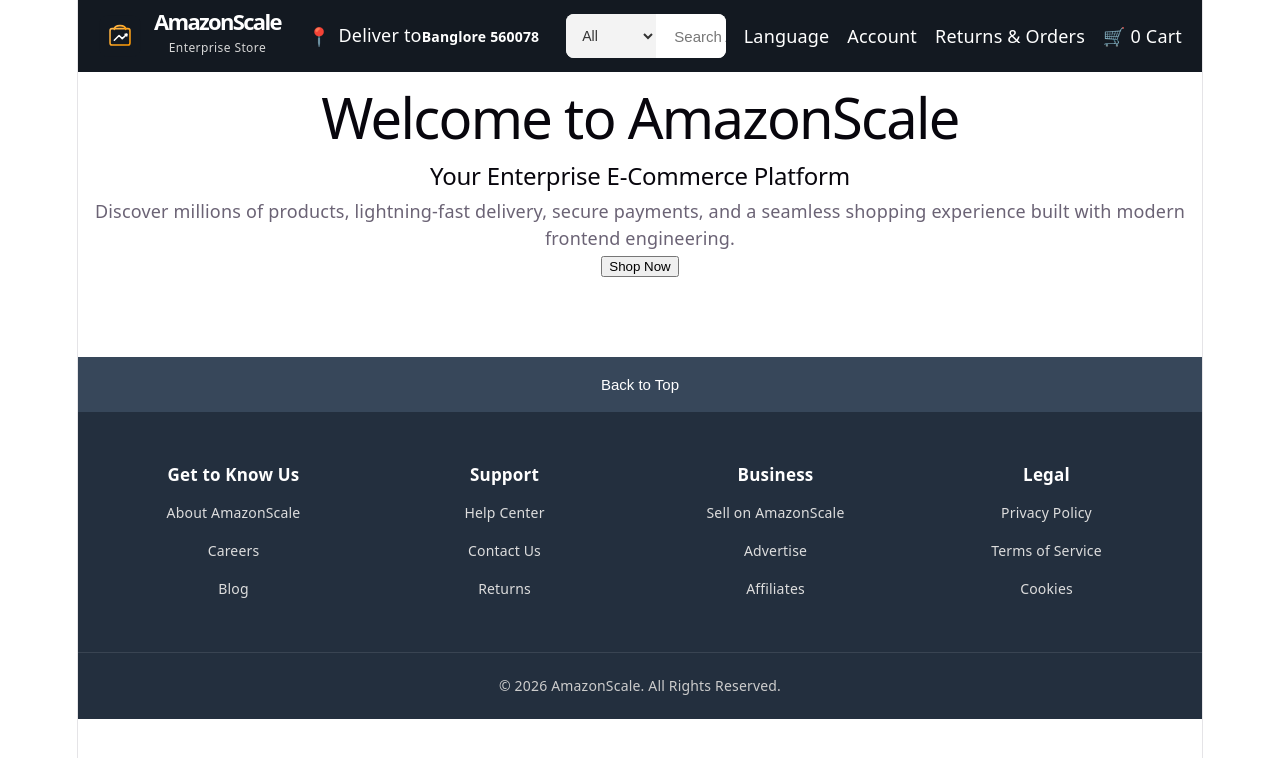
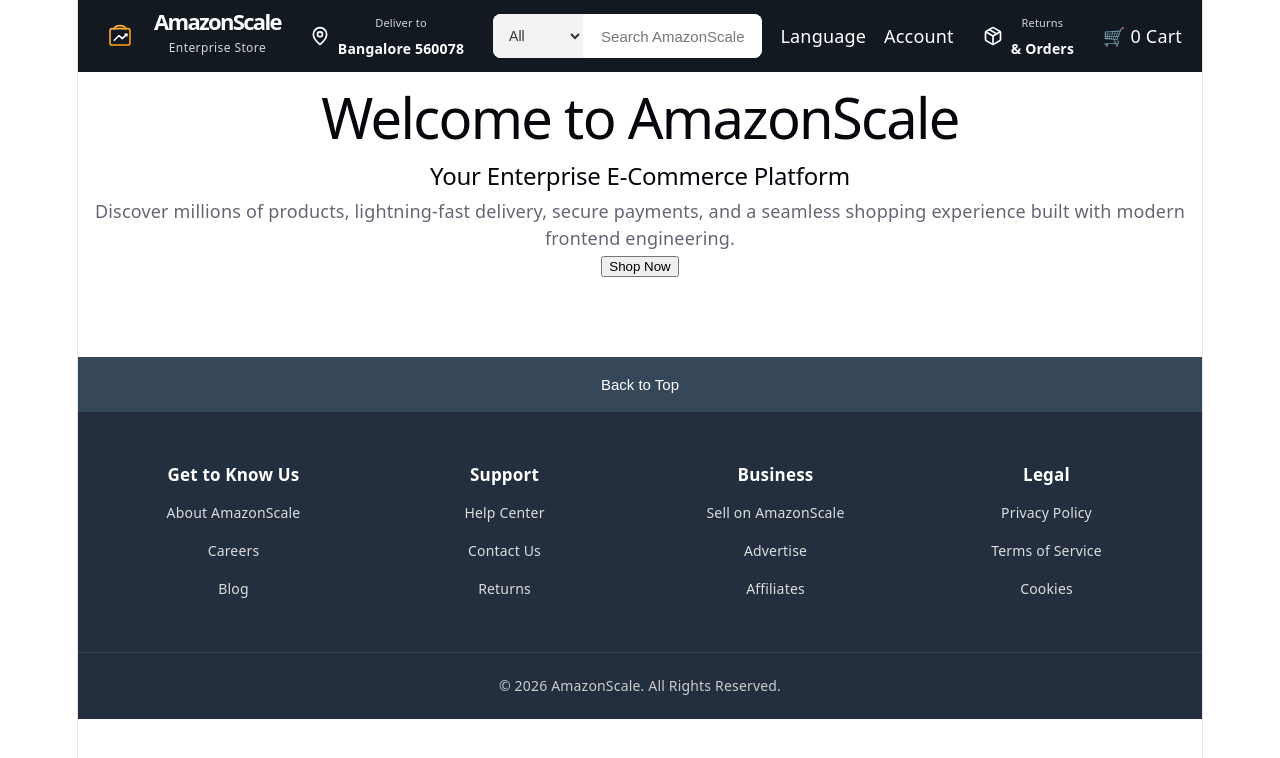
Before and after one commit to Amitgupta0001/amazon-scale-frontend, a React (Vite) app: page / in a window 1280 px wide. Shown: the top 758 px of the page. Built offline with nearby package versions, Linux system fonts and the light colour scheme.

Commit message:
feat(orders): implement returns and orders navigation

```diff
--- a/src/components/navigation/Delivery/Delivery.css
+++ b/src/components/navigation/Delivery/Delivery.css
@@ -1,33 +1,47 @@
 .delivery {
     display: flex;
     align-items: center;
+
     gap: 8px;
+
+    padding: 8px 10px;
+
+    border: 1px solid transparent;
+
+    border-radius: 4px;
+
     cursor: pointer;
-    padding: 8px;
-    border: 1px solid transparent;
-    transition: all 0.25s ease;
+
+    transition: border-color 0.2s ease;
 }
 
 .delivery:hover {
-    border: 1px solid white;
+    border-color: #ffffff;
 }
 
-.delivery-icon {
-    font-size: 18px;
+.delivery__icon {
+    display: flex;
+    align-items: center;
+    justify-content: center;
+
+    color: #ffffff;
 }
 
-.delivery-content {
+.delivery__content {
     display: flex;
     flex-direction: column;
 }
 
-.delivery-label{
+.delivery__label {
     font-size: 11px;
+
     color: #d6d6d6;
 }
 
-.delivery-location{
+.delivery__location {
     font-size: 14px;
+
     font-weight: 600;
-    color: white;
+
+    color: #ffffff;
 }
--- a/src/components/navigation/Delivery/Delivery.tsx
+++ b/src/components/navigation/Delivery/Delivery.tsx
@@ -1,19 +1,29 @@
 import "./Delivery.css";
+
+import { MapPin } from "lucide-react";
 
 function Delivery() {
     return (
-        <div className="delivery">
-            <div className="delivery-icon">
-                📍
+        <div
+            className="delivery"
+            role="button"
+            tabIndex={0}
+            aria-label="Select delivery location"
+        >
+            <div className="delivery__icon">
+                <MapPin size={20} />
             </div>
 
-            <div className="delivery-context">
-                <span className="delivery-lable">
+            <div className="delivery__content">
+
+                <span className="delivery__label">
                     Deliver to
                 </span>
-                <span className="delivery-location">
-                    Banglore 560078
+
+                <span className="delivery__location">
+                    Bangalore 560078
                 </span>
+
             </div>
         </div>
     );
--- a/src/components/navigation/Logo/Logo.css
+++ b/src/components/navigation/Logo/Logo.css
@@ -2,9 +2,14 @@
     display: flex;
     align-items: center;
     gap: 12px;
+
+    text-decoration: none;
+
     cursor: pointer;
+
     user-select: none;
-    transition: transform 0.25s ease;
+
+    transition: transform 0.2s ease;
 }
 
 .logo:hover {
@@ -14,6 +19,8 @@
 .logo__image {
     width: 44px;
     height: 44px;
+
+    flex-shrink: 0;
 }
 
 .logo__content {
@@ -23,15 +30,22 @@
 
 .logo__title {
     margin: 0;
-    color: white;
+
+    color: #ffffff;
+
     font-size: 22px;
+
     font-weight: 700;
+
     line-height: 1;
 }
 
 .logo__subtitle {
     margin-top: 3px;
+
     color: #d6d6d6;
+
     font-size: 12px;
+
     letter-spacing: 0.4px;
 }
--- a/src/components/navigation/Logo/Logo.tsx
+++ b/src/components/navigation/Logo/Logo.tsx
@@ -3,7 +3,11 @@ import logo from "../../../assets/logos/logo.svg";
 
 function Logo() {
     return (
-        <div className="logo">
+        <a
+            href="/"
+            className="logo"
+            aria-label="AmazonScale Home"
+        >
             <img
                 src={logo}
                 alt="AmazonScale Logo"
@@ -16,10 +20,10 @@ function Logo() {
                 </h1>
 
                 <span className="logo__subtitle">
-          Enterprise Store
-        </span>
+                    Enterprise Store
+                </span>
             </div>
-        </div>
+        </a>
     );
 }
 
--- a/src/components/navigation/Orders/Orders.css
+++ b/src/components/navigation/Orders/Orders.css
@@ -0,0 +1,48 @@
+.orders {
+    display: flex;
+    align-items: center;
+
+    gap: 8px;
+
+    padding: 8px 10px;
+
+    border: 1px solid transparent;
+
+    border-radius: 4px;
+
+    cursor: pointer;
+
+    transition: border-color 0.2s ease,
+    background-color 0.2s ease;
+}
+
+.orders:hover {
+    border-color: #ffffff;
+}
+
+.orders__icon {
+    display: flex;
+    align-items: center;
+    justify-content: center;
+
+    color: #ffffff;
+}
+
+.orders__content {
+    display: flex;
+    flex-direction: column;
+}
+
+.orders__label {
+    font-size: 11px;
+
+    color: #d6d6d6;
+}
+
+.orders__title {
+    font-size: 14px;
+
+    font-weight: 600;
+
+    color: #ffffff;
+}
--- a/src/components/navigation/Orders/Orders.tsx
+++ b/src/components/navigation/Orders/Orders.tsx
@@ -1,7 +1,28 @@
+import "./Orders.css";
+
+import { Package } from "lucide-react";
+
 function Orders() {
     return (
-        <div>
-            Returns & Orders
+        <div
+            className="orders"
+            role="button"
+            tabIndex={0}
+            aria-label="Returns and Orders"
+        >
+            <div className="orders__icon">
+                <Package size={20} />
+            </div>
+
+            <div className="orders__content">
+                <span className="orders__label">
+                    Returns
+                </span>
+
+                <span className="orders__title">
+                    & Orders
+                </span>
+            </div>
         </div>
     );
 }
```
